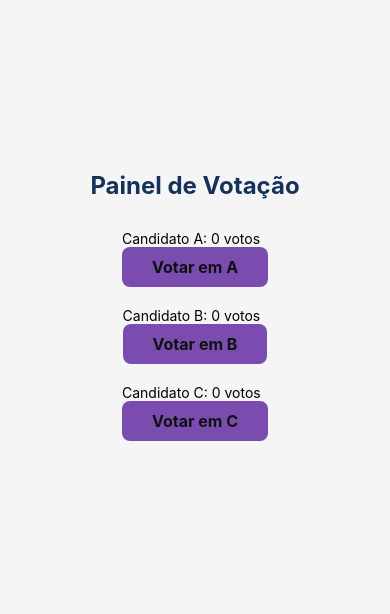
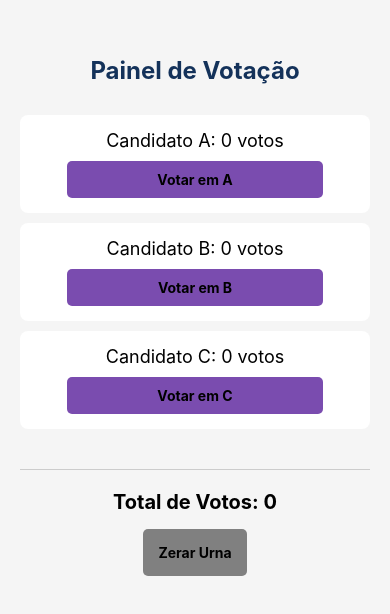
Before and after one commit to L3ili/inf204-desenvolvimento_mobile, a React Native app: screen / in a window 390 px wide. Shown: the part 106-720 px from the top of the page. Built offline with nearby package versions, Linux system fonts and the light colour scheme.

Commit message:
feat:  implementa contadores de votos

```diff
--- a/App.js
+++ b/App.js
@@ -5,10 +5,18 @@ export default function UrnaEletronica() {
 const [votosA, setVotosA] = useState(0);
 const [votosB, setVotosB] = useState(0);
 const [votosC, setVotosC] = useState(0);
+
+// Derivacao de Dados (nao precisa de um state separado)
+const totalVotos = votosA + votosB + votosC;
+// Funcao para zerar todos os estados simultaneamente
+const zerarUrna = () => {
+setVotosA(0);
+setVotosB(0);
+setVotosC(0);
+};
 return (
 <View style={styles.container}>
 <Text style={styles.titulo}>Painel de Votação</Text>
-{/* Os botoes serao adicionados no Passo 2 */}
 {/* Candidato A */}
 <View style={styles.candidatoContainer}>
 <Text style={styles.nomeCandidato}>Candidato A: {votosA} votos</Text>
@@ -39,8 +47,13 @@ onPress={() => setVotosC(prev => prev + 1)}
 <Text style={styles.textoBotao}>Votar em C</Text>
 </TouchableOpacity>
 </View>
+<View style={styles.rodape}>
+<Text style={styles.totalTexto}>Total de Votos: {totalVotos}</Text>
+<TouchableOpacity style={styles.botaoZerar} onPress={zerarUrna}>
+<Text style={styles.textoBotao}>Zerar Urna</Text>
+</TouchableOpacity>
 </View>
-
+</View>
 );
 }
 const styles = StyleSheet.create({
@@ -57,16 +70,21 @@ fontWeight: "bold",
 marginBottom: 30,
 color: "#14325A", // ProBlue
 },
-botaoVotar: {
-backgroundColor: "#7a4caf", // ProAccent
-paddingVertical: 10,
-paddingHorizontal: 30,
+candidatoContainer: {
+width: "100%",
+backgroundColor: "#FFF",
+padding: 15,
 borderRadius: 8,
-marginBottom: 20,
+marginBottom: 10,
+alignItems: "center",
+elevation: 2,
 },
-textoBotao: {
-color: "#111010",
-fontWeight: "bold",
-fontSize: 16,
-},
+nomeCandidato: { fontSize: 18, marginBottom: 10 },
+botaoVotar: { backgroundColor: "#7a4caf", padding: 10, borderRadius: 5, width:
+"80%", alignItems: "center" },
+textoBotao: { color: "#000000", fontWeight: "bold" },
+rodape: { marginTop: 30, alignItems: "center", width: "100%", borderTopWidth:
+1, borderColor: "#CCC", paddingTop: 20 },
+totalTexto: { fontSize: 20, fontWeight: "bold", marginBottom: 15 },
+botaoZerar: { backgroundColor: "#808080", padding: 15, borderRadius: 5 }
 });
```
